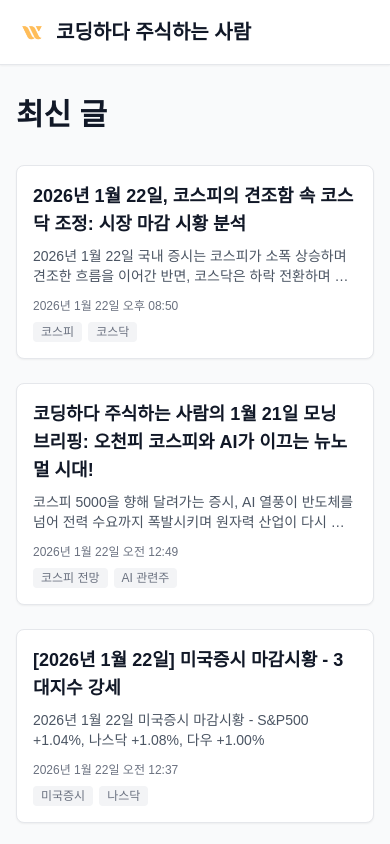
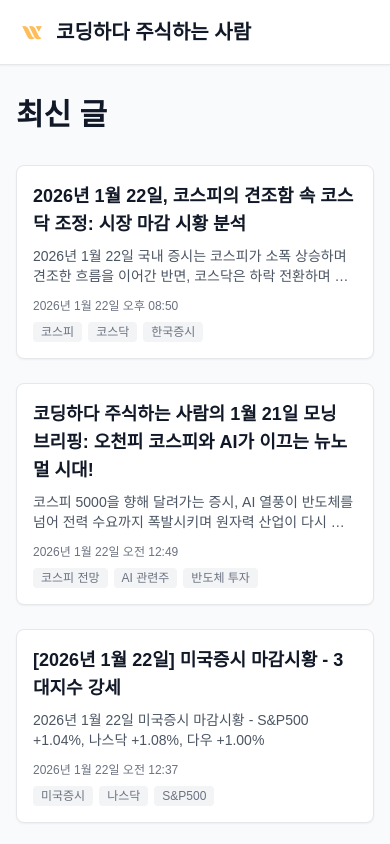
Before and after one commit to njh0317/auto-blog, a Next.js app: page / in a window 390 px wide. Shown: the top 844 px of the page. Built offline with nearby package versions, Linux system fonts and the light colour scheme.

Commit message:
모바일에서도 태그 3개 유지

```diff
--- a/components/PostCard.tsx
+++ b/components/PostCard.tsx
@@ -29,17 +29,12 @@ export default function PostCard({ post }: PostCardProps) {
           })}
         </time>
         <div className="flex flex-wrap gap-1.5 sm:gap-2">
-          {/* 모바일: 2개, 데스크톱: 3개 */}
-          {post.keywords.slice(0, 2).map((keyword) => (
+          {/* 모바일/데스크톱 모두 3개 */}
+          {post.keywords.slice(0, 3).map((keyword) => (
             <span key={keyword} className="bg-gray-100 px-2 py-0.5 sm:py-1 rounded text-xs">
               {keyword}
             </span>
           ))}
-          {post.keywords.length > 2 && (
-            <span className="hidden sm:inline-block bg-gray-100 px-2 py-1 rounded text-xs">
-              {post.keywords[2]}
-            </span>
-          )}
         </div>
       </div>
     </article>
```
